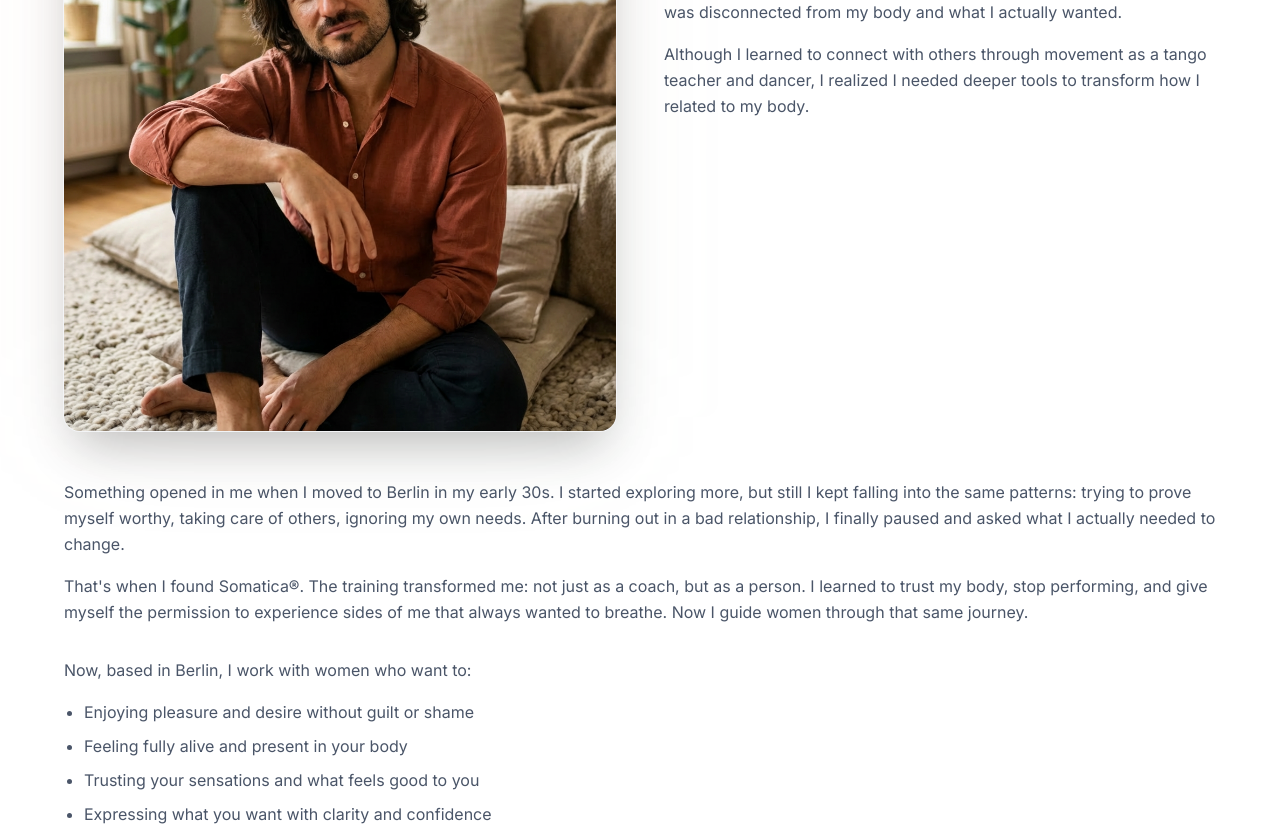
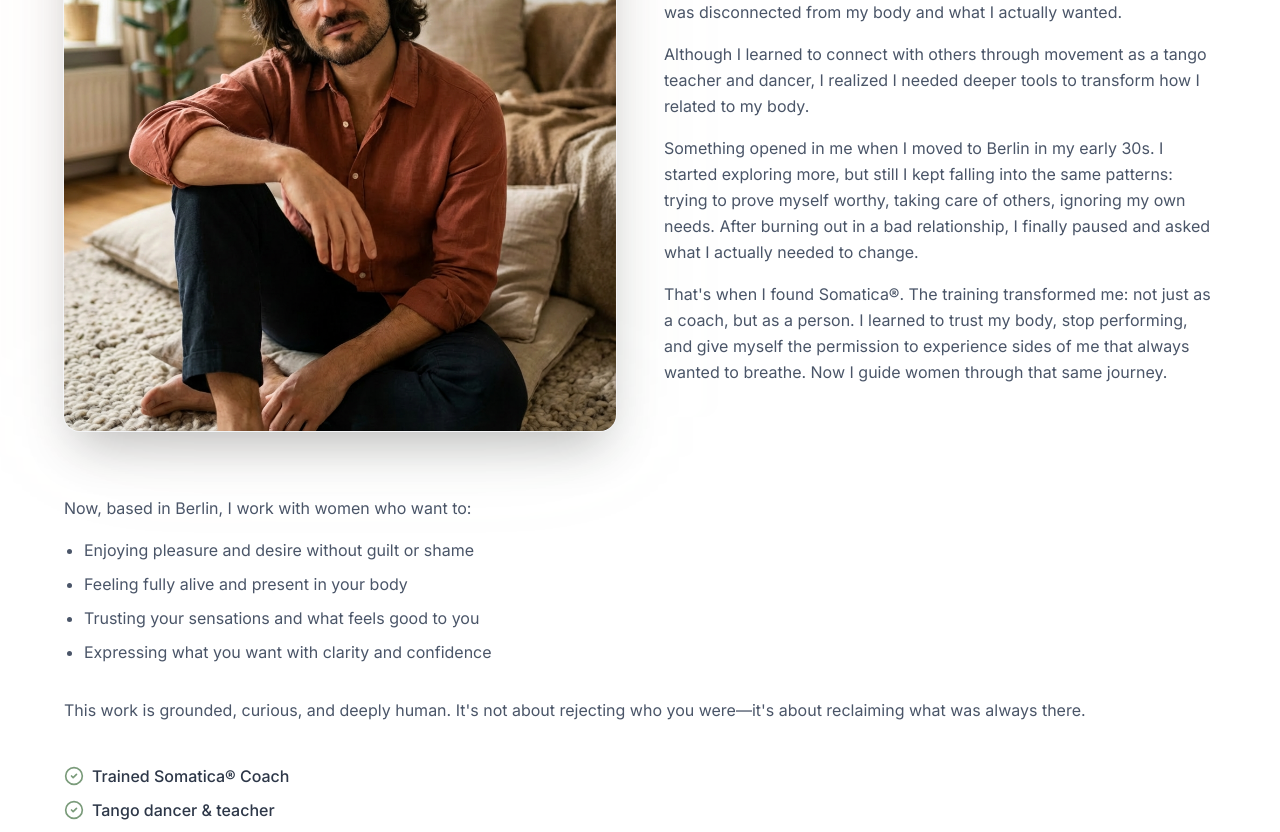
Before and after one commit to gsabato-dev/somatic-website, a Next.js app: page / in a window 1280 px wide. Shown: the part 1140-1972 px from the top of the page. Built offline with nearby package versions, Linux system fonts and the light colour scheme; a web font is replaced by a local one.

Commit message:
Move paragraphs 4-5 to row 1 in About section
- Row 1: Large image left + all 5 story paragraphs right
- Row 2: Bullet list, closing paragraph, and credentials full width

Creates better flow with complete story on right side of image.

Co-Authored-By: Claude Haiku 4.5 <noreply@anthropic.com>

```diff
--- a/app/page.tsx
+++ b/app/page.tsx
@@ -143,7 +143,7 @@ export default function Home() {
             <h2 className="font-serif text-[clamp(2rem,4vw,3rem)] text-[#2D3748] mb-6">From the Mind Back to the Body</h2>
           </div>
 
-          {/* Row 1: Image + First 3 Paragraphs */}
+          {/* Row 1: Image + First 5 Paragraphs */}
           <div className="max-w-6xl mx-auto mb-12">
             <div className="grid lg:grid-cols-2 gap-12 items-start">
               {/* About Image - Large */}
@@ -154,7 +154,7 @@ export default function Home() {
                 </div>
               </div>
 
-              {/* First 3 Paragraphs */}
+              {/* First 5 Paragraphs */}
               <div className="space-y-4 text-[#4A5568] leading-relaxed">
                 <p>
                   I'm <strong>Gabriele</strong>, a Trained Somatica® Coach working with women who want to reconnect to their bodies, desire, and pleasure.
@@ -165,6 +165,12 @@ export default function Home() {
                 <p>
                   Although I learned to connect with others through movement as a tango teacher and dancer, I realized I needed deeper tools to transform how I related to my body.
                 </p>
+                <p>
+                  Something opened in me when I moved to Berlin in my early 30s. I started exploring more, but still I kept falling into the same patterns: trying to prove myself worthy, taking care of others, ignoring my own needs. After burning out in a bad relationship, I finally paused and asked what I actually needed to change.
+                </p>
+                <p>
+                  That's when I found Somatica®. The training transformed me: not just as a coach, but as a person. I learned to trust my body, stop performing, and give myself the permission to experience sides of me that always wanted to breathe. Now I guide women through that same journey.
+                </p>
               </div>
             </div>
           </div>
@@ -172,13 +178,6 @@ export default function Home() {
           {/* Row 2: Remaining Content Full Width */}
           <div className="max-w-6xl mx-auto">
             <div className="space-y-4 text-[#4A5568] leading-relaxed">
-              <p>
-                Something opened in me when I moved to Berlin in my early 30s. I started exploring more, but still I kept falling into the same patterns: trying to prove myself worthy, taking care of others, ignoring my own needs. After burning out in a bad relationship, I finally paused and asked what I actually needed to change.
-              </p>
-              <p>
-                That's when I found Somatica®. The training transformed me: not just as a coach, but as a person. I learned to trust my body, stop performing, and give myself the permission to experience sides of me that always wanted to breathe. Now I guide women through that same journey.
-              </p>
-
               <p className="pt-4">Now, based in Berlin, I work with women who want to:</p>
               <ul className="space-y-2 ml-5 list-disc">
                 <li>Enjoying pleasure and desire without guilt or shame</li>
```
